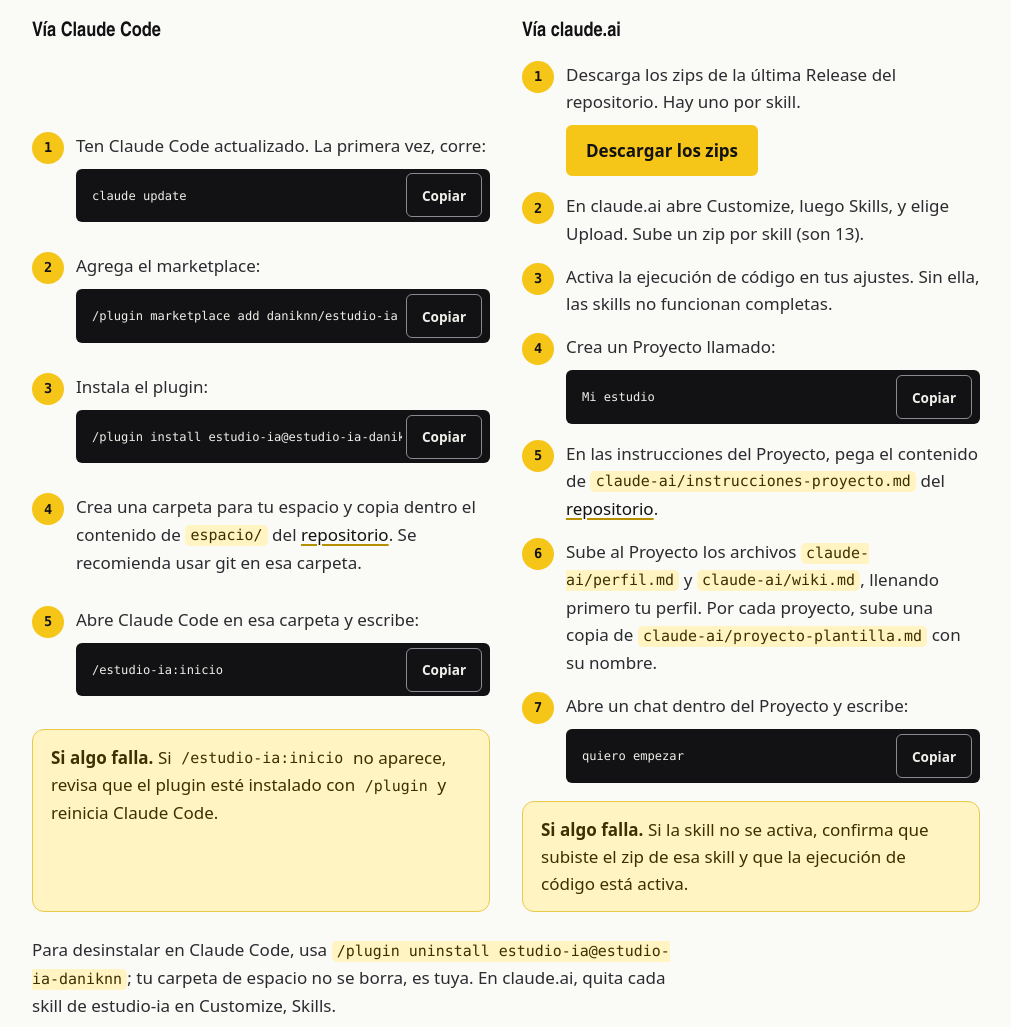
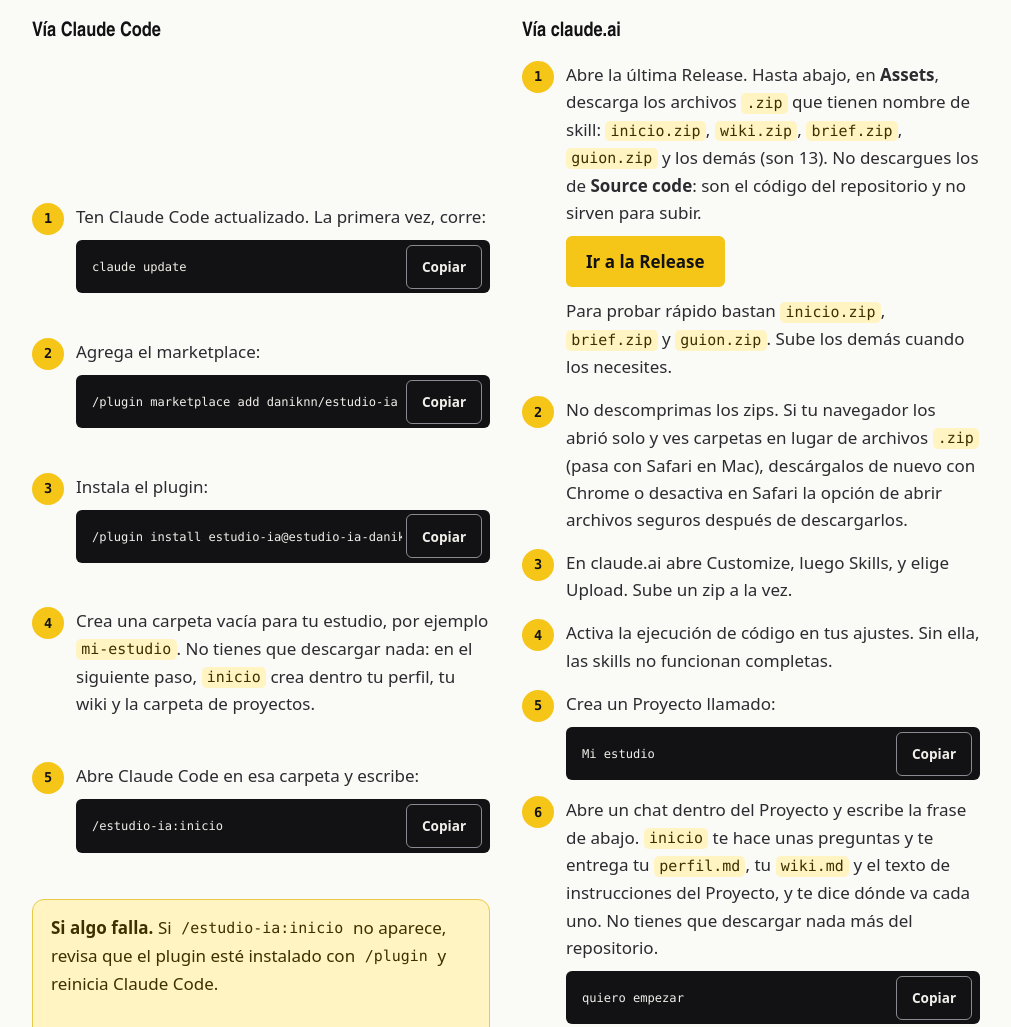
Before and after one commit to daniknn/estudio-ia, a plain HTML site: page guia/index.html in a window 1280 px wide. Shown: the part 1696-2723 px from the top of the page, without its empty margins (134-1145 px from the left). Drawn offline with Linux system fonts and the light colour scheme.

Commit message:
docs(instalar): pasos claros de descarga, sin copiar carpetas del repo
En claude.ai solo se descargan los zips de Assets (no Source code, sin
descomprimir). En Claude Code basta una carpeta vacía: inicio crea todo.

Co-Authored-By: Claude Opus 5.5 <noreply@anthropic.com>

```diff
--- a/guia/index.html
+++ b/guia/index.html
@@ -245,7 +245,7 @@ footer p { color: var(--fg); }
             <div class="cmd"><pre tabindex="0"><code>/plugin install estudio-ia@estudio-ia-daniknn</code></pre><button class="copy" type="button" aria-label="Copiar el comando para instalar el plugin">Copiar</button></div>
           </div></li>
           <li><div class="body">
-            <p>Crea una carpeta para tu espacio y copia dentro el contenido de <code>espacio/</code> del <a href="https://github.com/daniknn/estudio-ia">repositorio</a>. Se recomienda usar git en esa carpeta.</p>
+            <p>Crea una carpeta vacía para tu estudio, por ejemplo <code>mi-estudio</code>. No tienes que descargar nada: en el siguiente paso, <code>inicio</code> crea dentro tu perfil, tu wiki y la carpeta de proyectos.</p>
           </div></li>
           <li><div class="body">
             <p>Abre Claude Code en esa carpeta y escribe:</p>
@@ -259,11 +259,15 @@ footer p { color: var(--fg); }
         <h3>Vía claude.ai</h3>
         <ol class="steps">
           <li><div class="body">
-            <p>Descarga los zips de la última Release del repositorio. Hay uno por skill.</p>
-            <div class="row"><a class="btn" href="https://github.com/daniknn/estudio-ia/releases/latest">Descargar los zips</a></div>
+            <p>Abre la última Release. Hasta abajo, en <b>Assets</b>, descarga los archivos <code>.zip</code> que tienen nombre de skill: <code>inicio.zip</code>, <code>wiki.zip</code>, <code>brief.zip</code>, <code>guion.zip</code> y los demás (son 13). No descargues los de <b>Source code</b>: son el código del repositorio y no sirven para subir.</p>
+            <div class="row"><a class="btn" href="https://github.com/daniknn/estudio-ia/releases/latest">Ir a la Release</a></div>
+            <p>Para probar rápido bastan <code>inicio.zip</code>, <code>brief.zip</code> y <code>guion.zip</code>. Sube los demás cuando los necesites.</p>
           </div></li>
           <li><div class="body">
-            <p>En claude.ai abre Customize, luego Skills, y elige Upload. Sube un zip por skill (son 13).</p>
+            <p>No descomprimas los zips. Si tu navegador los abrió solo y ves carpetas en lugar de archivos <code>.zip</code> (pasa con Safari en Mac), descárgalos de nuevo con Chrome o desactiva en Safari la opción de abrir archivos seguros después de descargarlos.</p>
+          </div></li>
+          <li><div class="body">
+            <p>En claude.ai abre Customize, luego Skills, y elige Upload. Sube un zip a la vez.</p>
           </div></li>
           <li><div class="body">
             <p>Activa la ejecución de código en tus ajustes. Sin ella, las skills no funcionan completas.</p>
@@ -273,13 +277,7 @@ footer p { color: var(--fg); }
             <div class="cmd"><pre tabindex="0"><code>Mi estudio</code></pre><button class="copy" type="button" aria-label="Copiar el nombre del Proyecto">Copiar</button></div>
           </div></li>
           <li><div class="body">
-            <p>En las instrucciones del Proyecto, pega el contenido de <code>claude-ai/instrucciones-proyecto.md</code> del <a href="https://github.com/daniknn/estudio-ia">repositorio</a>.</p>
-          </div></li>
-          <li><div class="body">
-            <p>Sube al Proyecto los archivos <code>claude-ai/perfil.md</code> y <code>claude-ai/wiki.md</code>, llenando primero tu perfil. Por cada proyecto, sube una copia de <code>claude-ai/proyecto-plantilla.md</code> con su nombre.</p>
-          </div></li>
-          <li><div class="body">
-            <p>Abre un chat dentro del Proyecto y escribe:</p>
+            <p>Abre un chat dentro del Proyecto y escribe la frase de abajo. <code>inicio</code> te hace unas preguntas y te entrega tu <code>perfil.md</code>, tu <code>wiki.md</code> y el texto de instrucciones del Proyecto, y te dice dónde va cada uno. No tienes que descargar nada más del repositorio.</p>
             <div class="cmd"><pre tabindex="0"><code>quiero empezar</code></pre><button class="copy" type="button" aria-label="Copiar la frase quiero empezar">Copiar</button></div>
           </div></li>
         </ol>
```
Also changed, not shown: 2 other files.
